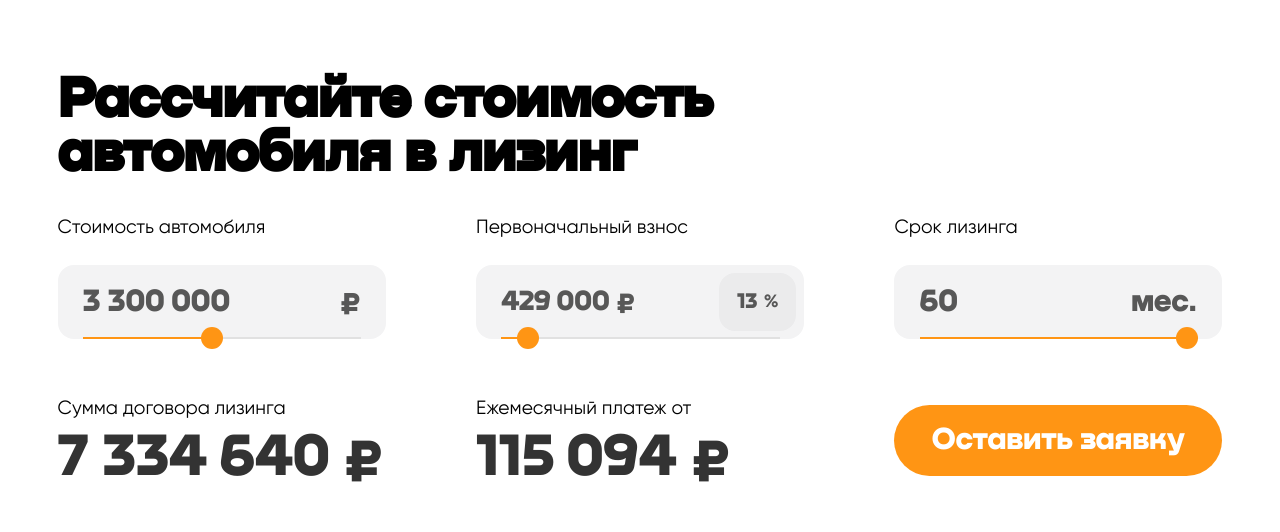
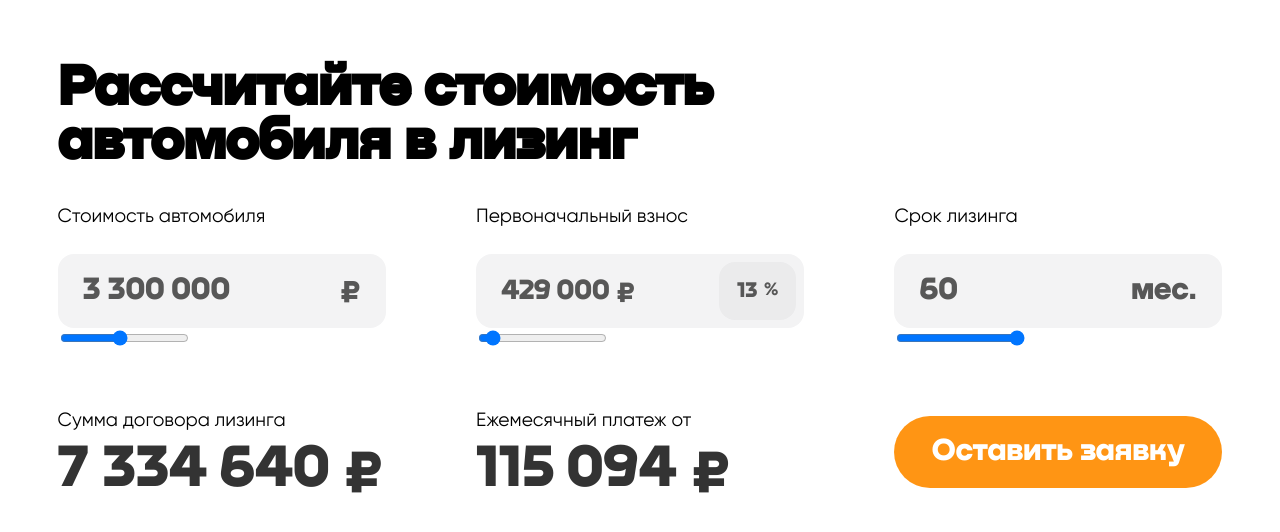
Before and after one commit to MrDuffs/car-leasing-calculator, a React (Create React App) app: page / in a window 1280 px wide. Shown: the part 120-652 px from the top of the page. Built offline with nearby package versions, Linux system fonts and the light colour scheme.

Commit message:
Change range component a bit

```diff
--- a/src/components/input-fields/range-input.jsx
+++ b/src/components/input-fields/range-input.jsx
@@ -13,8 +13,9 @@ export const RangeInput = ({
     });
 
     return (
+        <div className="range_input-container">
             <input
-            className="fields-input_range"
+                className="range_input-field"
                 type="range"
                 min={min}
                 max={max}
@@ -23,5 +24,6 @@ export const RangeInput = ({
                 style={getInputRangeStyle()}
                 disabled={disabled}
             />
+        </div>
     );
 };
```
Lines whose indentation alone changed are shown as unchanged.
